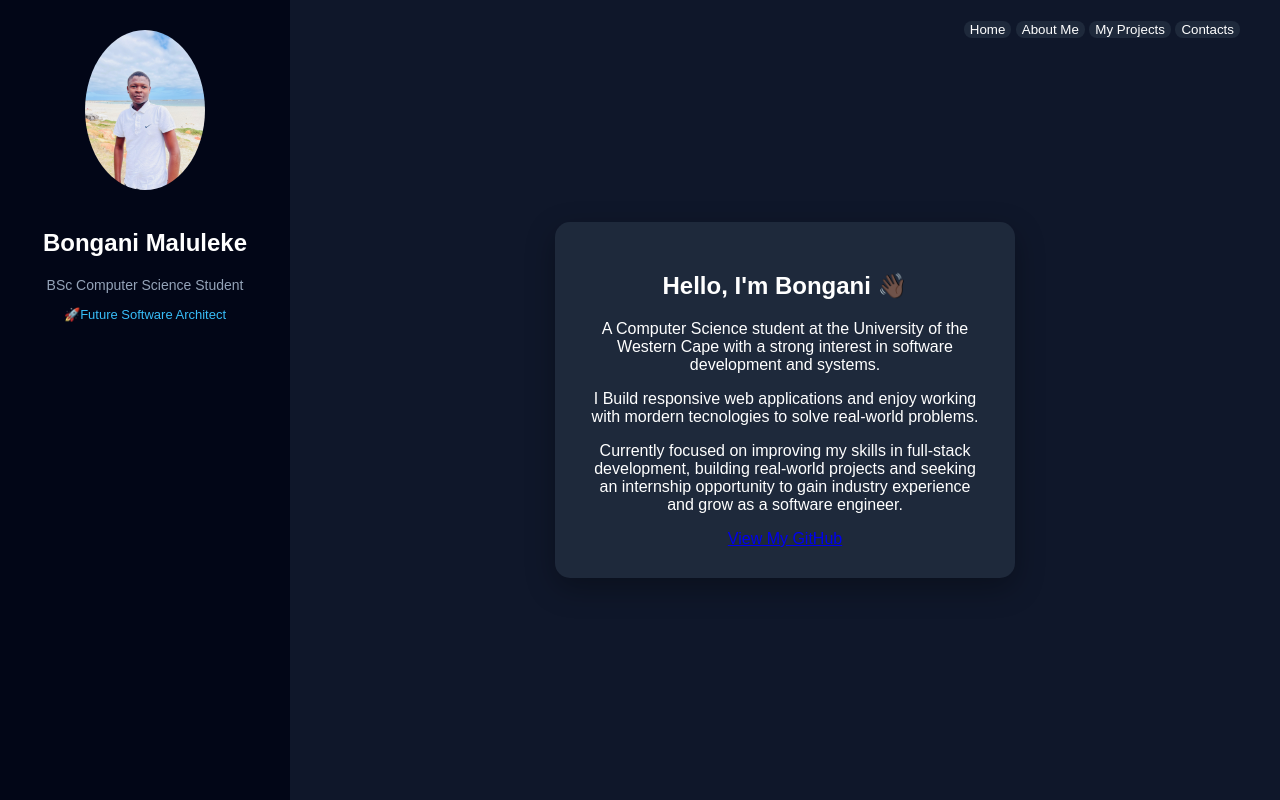
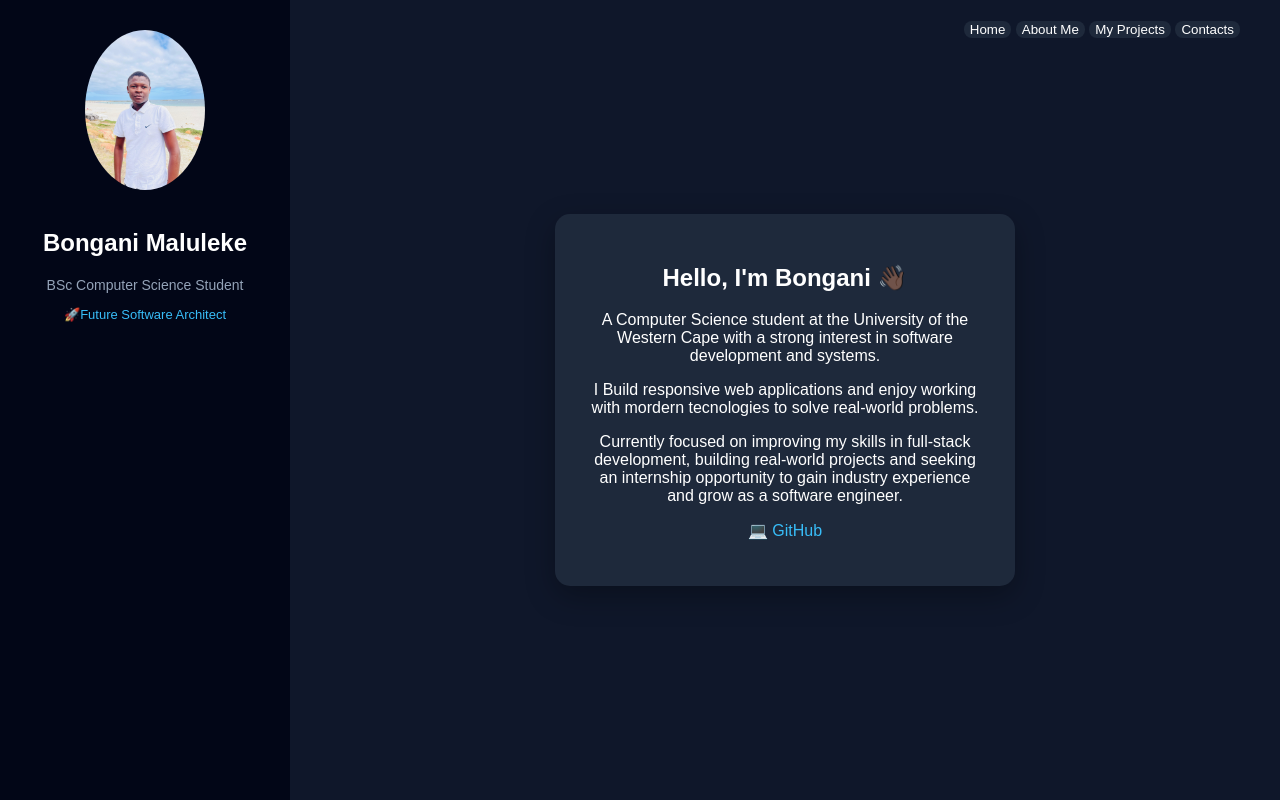
Before and after one commit to De-Bongz/FUTURE_FS_01, a plain HTML site: page frontend/index.html in a window 1280 px wide. Drawn offline with Linux system fonts and the light colour scheme.

Commit message:
fixed button style

```diff
--- a/frontend/index.html
+++ b/frontend/index.html
@@ -43,7 +43,9 @@
                         Currently focused on improving my skills in full-stack development, building real-world projects and seeking an internship opportunity to gain industry experience and grow as a software engineer.
                     </p>
 
-                    <a href="https://github.com/De-Bongz" target="_blank" class="btn">View My GitHub</a>
+                    <div class="home">
+                        <p>💻 <a href="https://github.com/De-Bongz" target="_blank">GitHub</a></p>
+                    </div>
                 </section>
 
                 <section id="aboutMe" class="card">
--- a/frontend/style.css
+++ b/frontend/style.css
@@ -130,6 +130,10 @@ section{
 .top-nav button.active-btn{
     background: #2563eb;
 }
+.home a {
+    color: #38bdf8;
+    text-decoration: none;
+}
 
 .project-link{
     margin-top: 10px;
```
